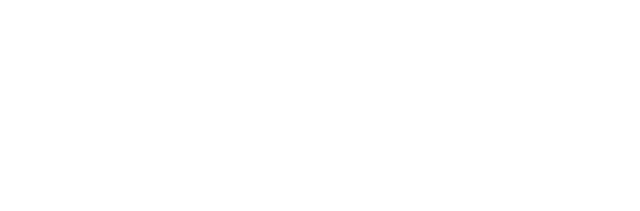
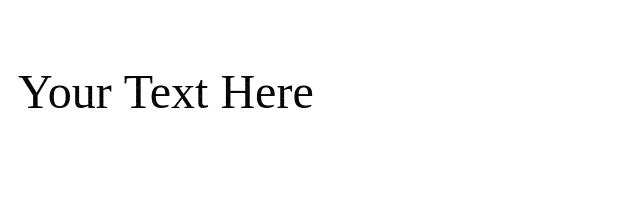
Before and after one commit to planetrenox/cute-noise, a website: page textcanvas.html in a window 1280 px wide. Shown: the whole page, without its empty margins (0-640 px from the left). Drawn offline with Linux system fonts and the light colour scheme.

Commit message:
Update textcanvas.html

```diff
--- a/textcanvas.html
+++ b/textcanvas.html
@@ -1,3 +1,6 @@
+<body>
+  <canvas id="idd"> </canvas>
+</body>
 <script>
 
 function applyNoiseToText(canvasId, text) {
@@ -32,8 +35,5 @@ function applyNoiseToText(canvasId, text) {
 
 // Usage
 // Ensure this is called after the DOM has fully loaded, or place the script at the end of the body.
-// applyNoiseToText('idd', 'Your Text Here');
+  applyNoiseToText('idd', 'Your Text Here');
 </script>
-<body>
-  <canvas id="idd"> </canvas>
-</body>
```
